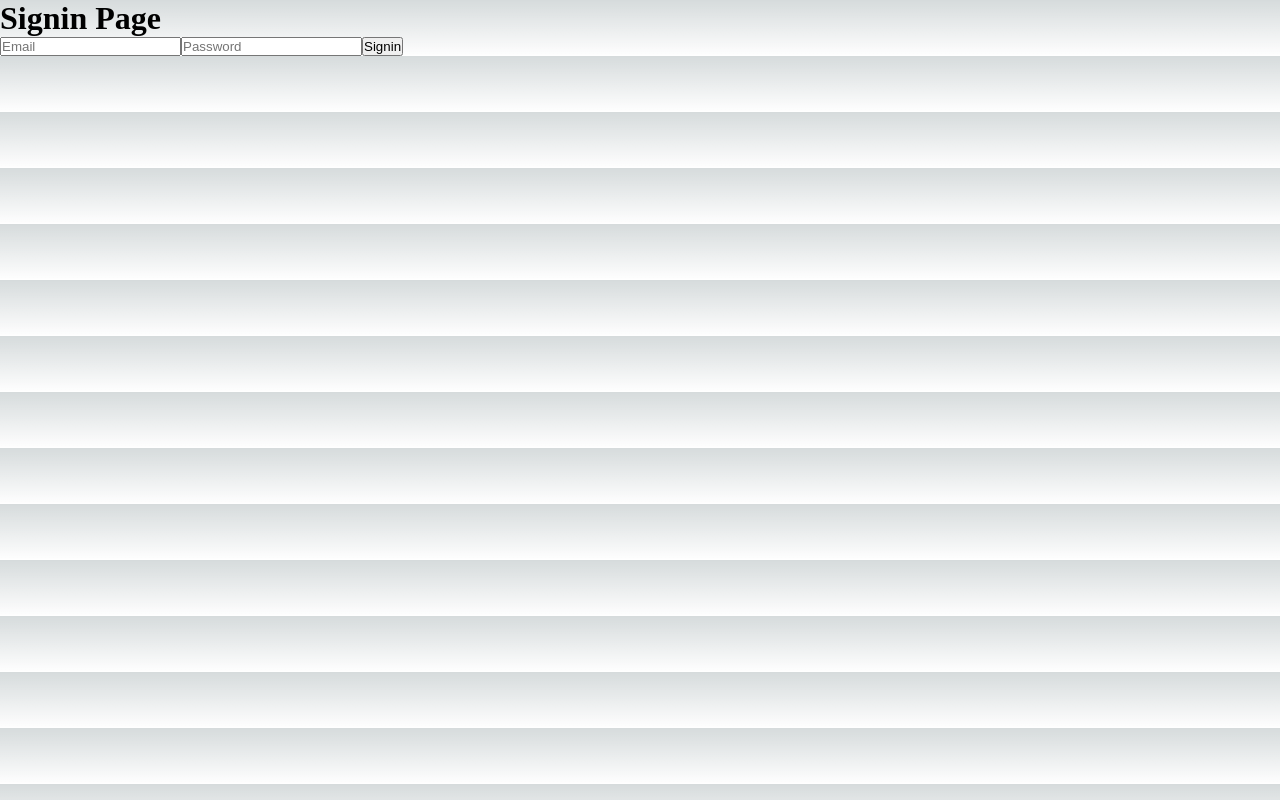
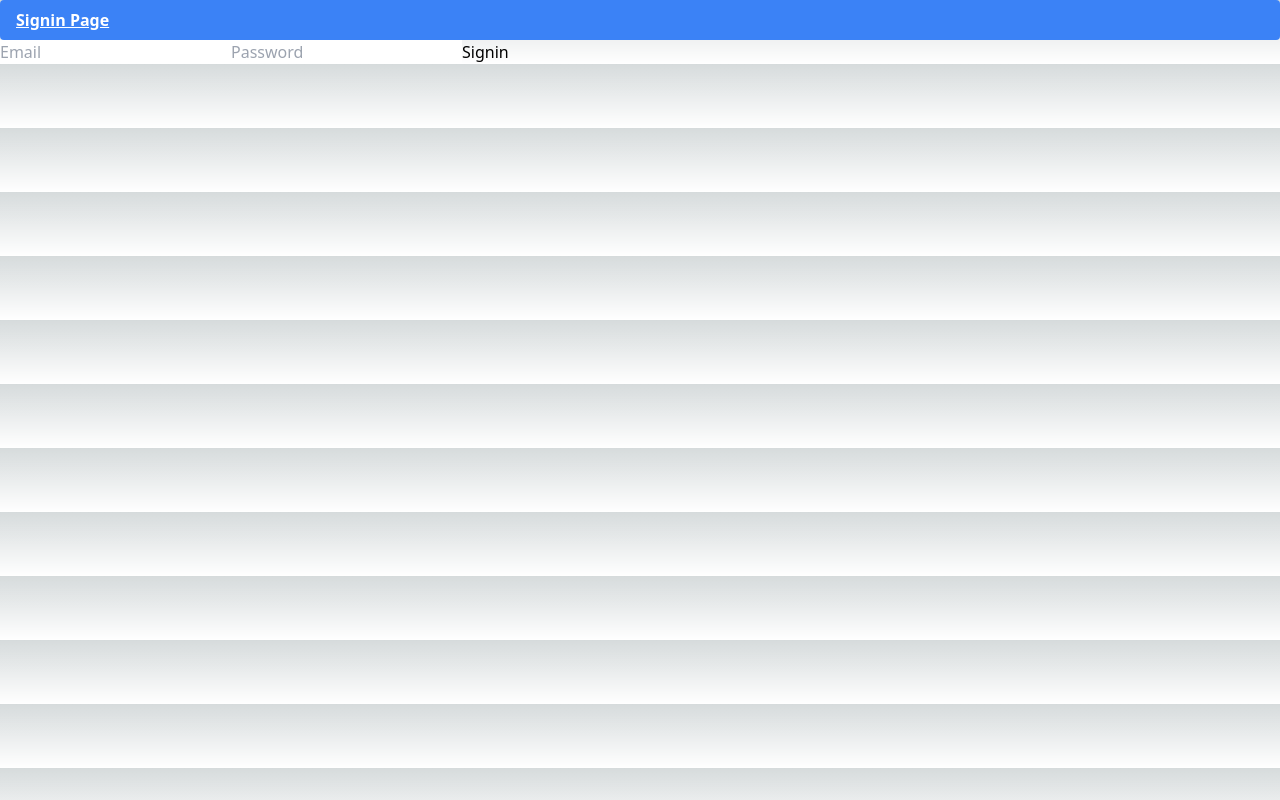
Before and after one commit to harunfr/manage-courses, a Next.js app: page /signin in a window 1280 px wide. Built offline with nearby package versions, Linux system fonts and the light colour scheme.

Commit message:
add tailwind

```diff
--- a/pages/signin.js
+++ b/pages/signin.js
@@ -17,7 +17,7 @@ const Signin = () => {
 
   return (
     <div>
-      <h1>Signin Page</h1>
+      <h1 className="test-tailwind">Signin Page</h1>
       <input
         type="email"
         placeholder="Email"
--- /dev/null
+++ b/postcss.config.js
@@ -0,0 +1,6 @@
+module.exports = {
+  plugins: {
+    tailwindcss: {},
+    autoprefixer: {},
+  },
+}
--- a/styles/globals.css
+++ b/styles/globals.css
@@ -1,9 +1,18 @@
+@tailwind base;
+@tailwind components;
+@tailwind utilities;
+
+.test-tailwind {
+  @apply rounded bg-blue-500 px-4 py-2 text-3xl text-base font-bold text-white underline;
+}
+
 :root {
   --max-width: 1100px;
   --border-radius: 12px;
-  --font-mono: ui-monospace, Menlo, Monaco, 'Cascadia Mono', 'Segoe UI Mono',
-    'Roboto Mono', 'Oxygen Mono', 'Ubuntu Monospace', 'Source Code Pro',
-    'Fira Mono', 'Droid Sans Mono', 'Courier New', monospace;
+  --font-mono: ui-monospace, Menlo, Monaco, 'Cascadia Mono',
+    'Segoe UI Mono', 'Roboto Mono', 'Oxygen Mono', 'Ubuntu Monospace',
+    'Source Code Pro', 'Fira Mono', 'Droid Sans Mono', 'Courier New',
+    monospace;
 
   --foreground-rgb: 0, 0, 0;
   --background-start-rgb: 214, 219, 220;
@@ -46,7 +55,10 @@
     --background-start-rgb: 0, 0, 0;
     --background-end-rgb: 0, 0, 0;
 
-    --primary-glow: radial-gradient(rgba(1, 65, 255, 0.4), rgba(1, 65, 255, 0));
+    --primary-glow: radial-gradient(
+      rgba(1, 65, 255, 0.4),
+      rgba(1, 65, 255, 0)
+    );
     --secondary-glow: linear-gradient(
       to bottom right,
       rgba(1, 65, 255, 0),
--- /dev/null
+++ b/tailwind.config.js
@@ -0,0 +1,11 @@
+/** @type {import('tailwindcss').Config} */
+module.exports = {
+  content: [
+    './pages/**/*.{js,ts,jsx,tsx,mdx}',
+    './components/**/*.{js,ts,jsx,tsx,mdx}',
+  ],
+  theme: {
+    extend: {},
+  },
+  plugins: [],
+}
```
Also changed, not shown: package.json (+7 -0 lines).
